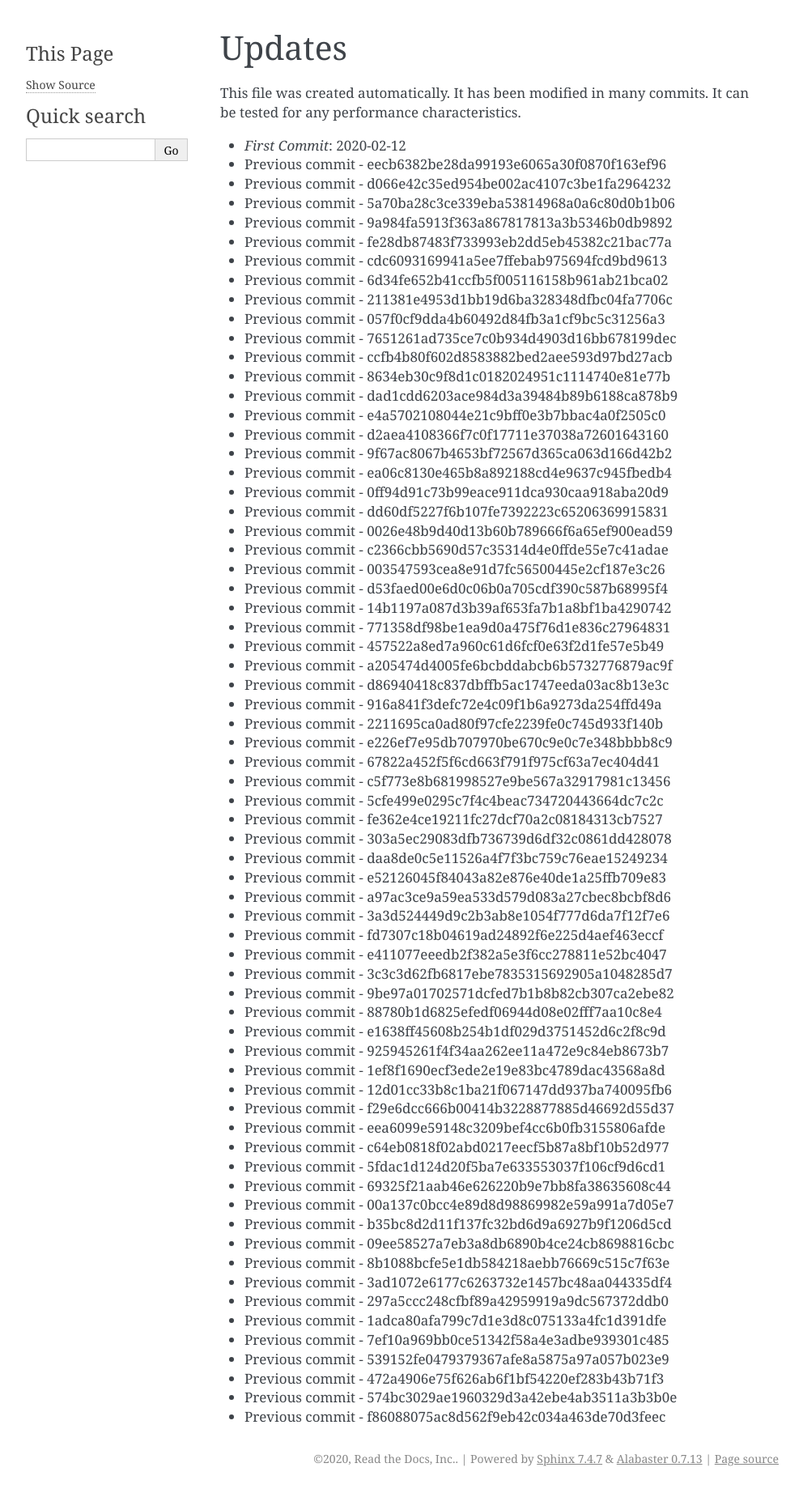
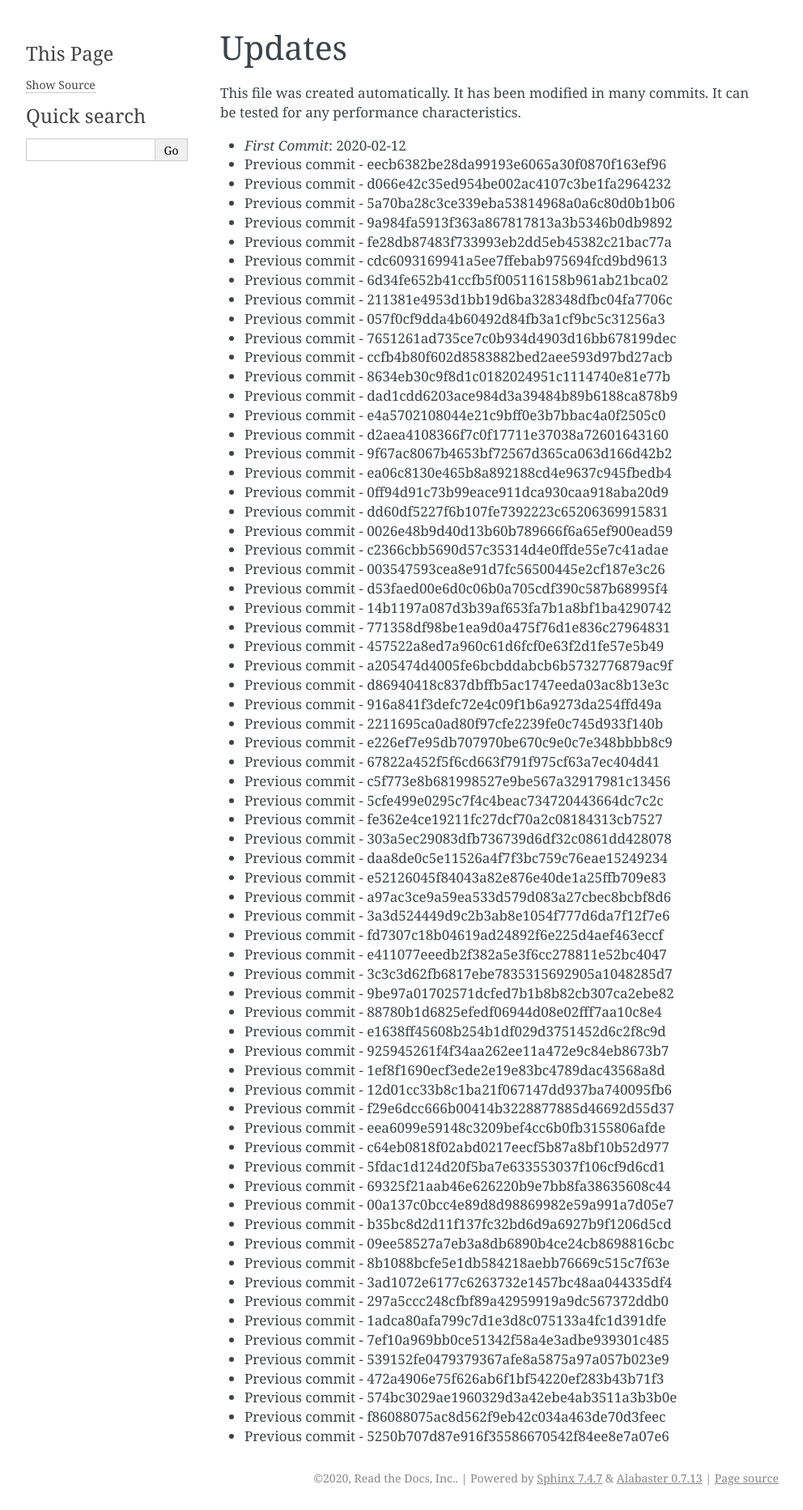
Before and after one commit to readthedocs/rtd-git-stresstest, a Sphinx documentation site: the page built from docs/updates.rst, in a window 1280 px wide. Shown: the whole page at 81% size, without its empty margins (148-1140 px from the left). Built offline with Sphinx 7.4.7, drawn with Linux system fonts in a browser that asks for light colours; before the commit the page ends 1841 px from its top, so only the background shows below that.

Commit message:
Generating commit from previous: 5250b707d87e916f35586670542f84ee8e7a07e6

```diff
--- a/docs/updates.rst
+++ b/docs/updates.rst
@@ -72,3 +72,4 @@ It can be tested for any performance characteristics.
 * Previous commit - 472a4906e75f626ab6f1bf54220ef283b43b71f3
 * Previous commit - 574bc3029ae1960329d3a42ebe4ab3511a3b3b0e
 * Previous commit - f86088075ac8d562f9eb42c034a463de70d3feec
+* Previous commit - 5250b707d87e916f35586670542f84ee8e7a07e6
```
